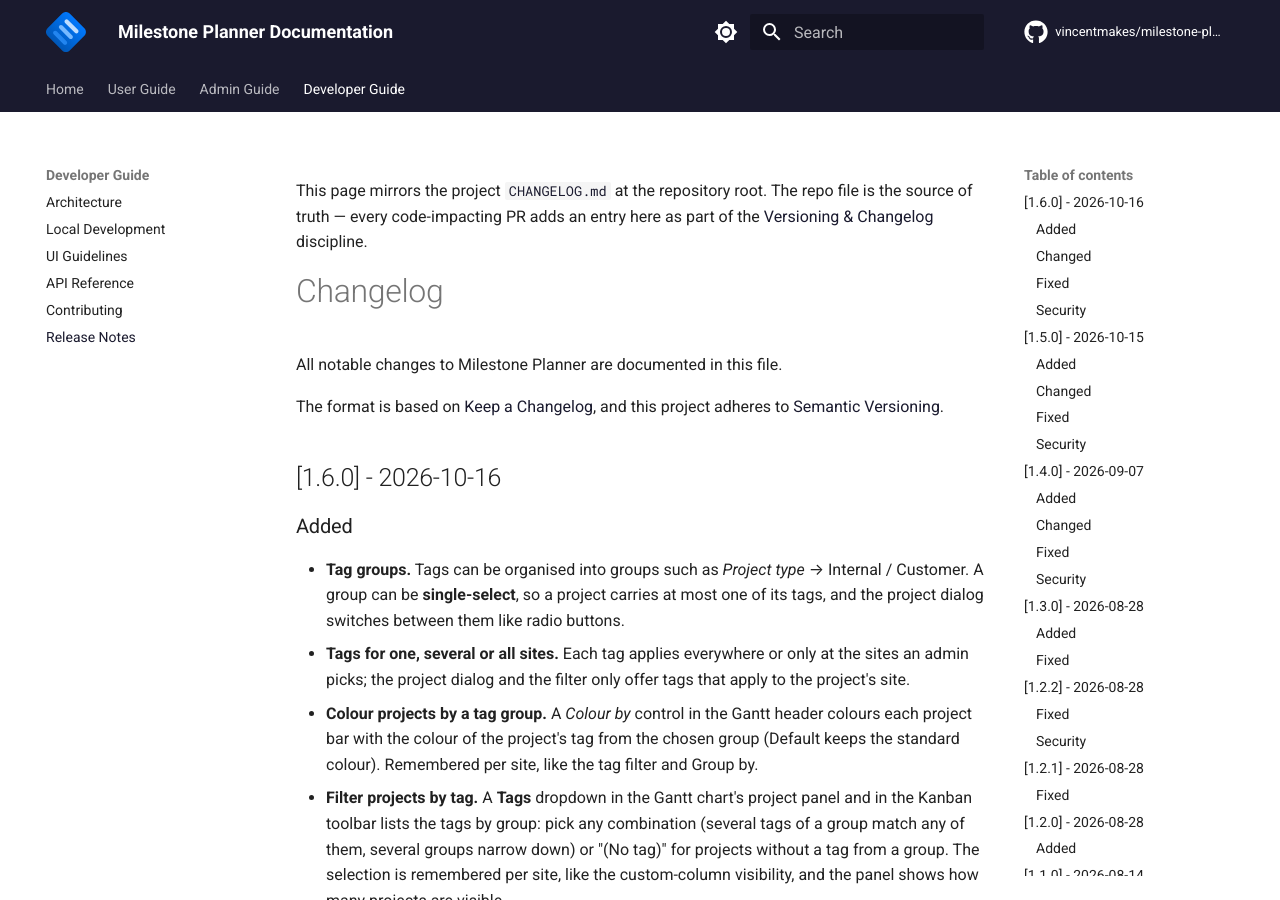
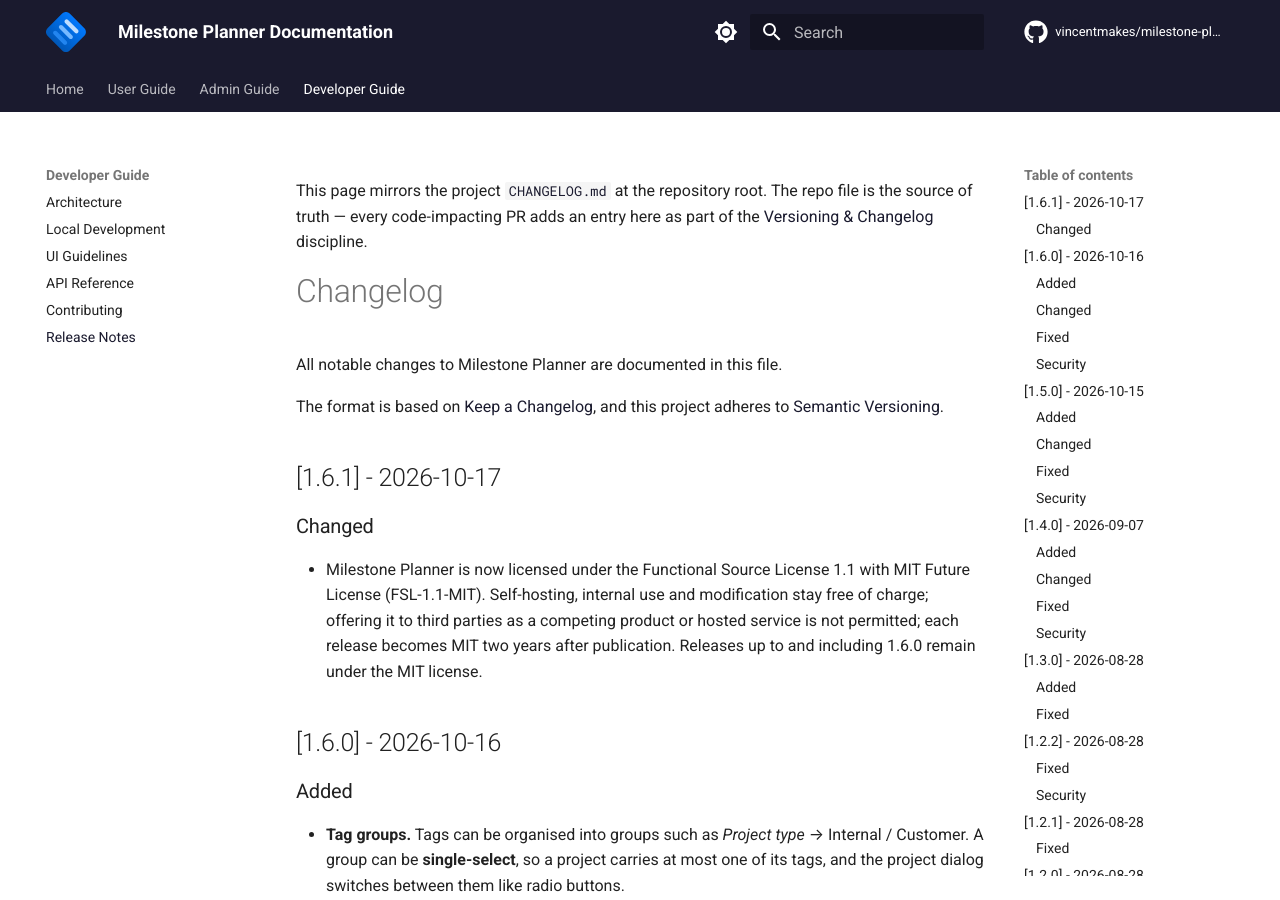
Before and after one commit to vincentmakes/milestone-planner, an MkDocs documentation site: the page built from docs/release-notes.md, in a window 1280 px wide and 900 px high. Built offline with MkDocs 1.6.1 and Material for MkDocs 9.7.7, drawn with Linux system fonts in a browser that asks for light colours; comment, search, counter and statistics services are not loaded.

Commit message:
Relicense to FSL-1.1-MIT and align README badges with turbo-ea
Milestone Planner moves from MIT to the Functional Source License 1.1
with MIT Future License, the same license as turbo-ea: self-hosting,
internal use and modification stay free, reselling it as a competing
product or hosted service is not permitted, and each release converts
to MIT two years after publication. Releases up to 1.6.0 remain MIT.

The README gains turbo-ea's badge row (license, Python, React, GitHub
Sponsors; no GHCR badge because nothing is published there), an
open-source tagline, the missing feature bullets and corrected module
counts. CLAUDE.md, CONTRIBUTING and the docs point at the new LICENSE
file and explain contribution licensing. Adding the license field to
frontend/package.json trips the version gate, so this ships as 1.6.1.

Co-Authored-By: Claude Fable 5.1 <noreply@anthropic.com>
Claude-Session: https://claude.ai/code/session_01FPFQEucReHG1Wo9R6PpEpj

```diff
--- a/CHANGELOG.md
+++ b/CHANGELOG.md
@@ -4,6 +4,11 @@ All notable changes to Milestone Planner are documented in this file.
 
 The format is based on [Keep a Changelog](https://keepachangelog.com/en/1.1.0/),
 and this project adheres to [Semantic Versioning](https://semver.org/).
+
+## [1.6.1] - 2026-10-17
+
+### Changed
+- Milestone Planner is now licensed under the Functional Source License 1.1 with MIT Future License (FSL-1.1-MIT). Self-hosting, internal use and modification stay free of charge; offering it to third parties as a competing product or hosted service is not permitted; each release becomes MIT two years after publication. Releases up to and including 1.6.0 remain under the MIT license.
 
 ## [1.6.0] - 2026-10-16
 
--- a/docs/developer-guide/contributing.md
+++ b/docs/developer-guide/contributing.md
@@ -7,6 +7,14 @@
 3. Make your changes
 4. Run tests and linting locally
 5. Submit a pull request
+
+## Licensing of Contributions
+
+From 1.6.1 onward, Milestone Planner is licensed under the
+[Functional Source License 1.1 with MIT Future License (FSL-1.1-MIT)](https://github.com/vincentmakes/milestone-planner/blob/main/LICENSE).
+Any contribution that lands in the project is accepted under that same license — which means
+your work is guaranteed to become MIT two years after the release it ships in. Releases up to and
+including 1.6.0 remain under the MIT license.
 
 ## Code Standards
 
```
Also changed, not shown: other parts of docs/developer-guide/contributing.md (+1 -1 lines), .trail/learnings/2026-10-17-license-is-fsl-1-1-mit-claude.md (added, +15 -0 lines), CLAUDE.md (+4 -2 lines), CONTRIBUTING.md (+2 -0 lines), README.md (+28 -8 lines), docs/index.md (+1 -1 lines), LICENSE.txt (deleted), 5 other files.
